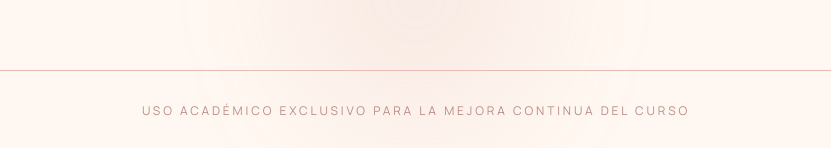
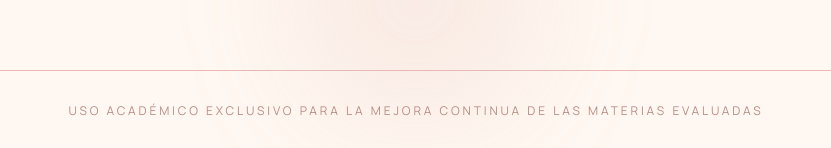
Before and after one commit to tec-2022/encuesta-curso, a Next.js app: page / in a window 1280 px wide. Shown: the part 3436-3584 px from the top of the page, without its empty margins (224-1055 px from the left). Built offline with nearby package versions, Linux system fonts and the light colour scheme.

Commit message:
copy: clarify academic use footer

```diff
--- a/src/app/page.tsx
+++ b/src/app/page.tsx
@@ -51,7 +51,7 @@ export default function Home() {
         <SurveyForm />
 
         <div className="border-t border-[#E9B9B6] pt-8 text-center text-xs uppercase tracking-[0.24em] text-[#B98E86]">
-          Uso académico exclusivo para la mejora continua del curso
+          Uso académico exclusivo para la mejora continua de las materias evaluadas
         </div>
       </div>
     </main>
```
